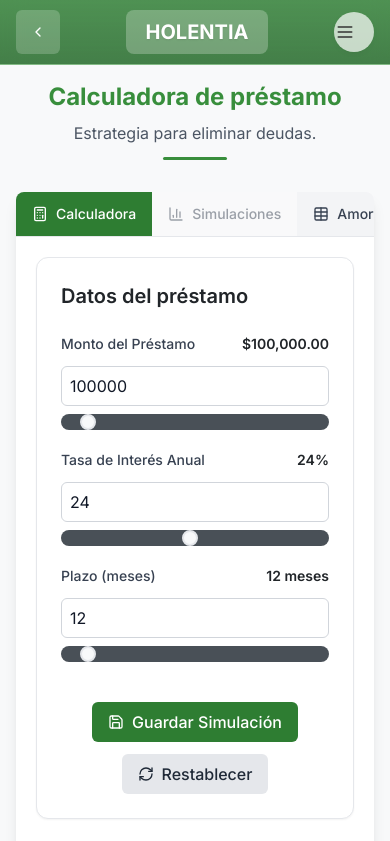
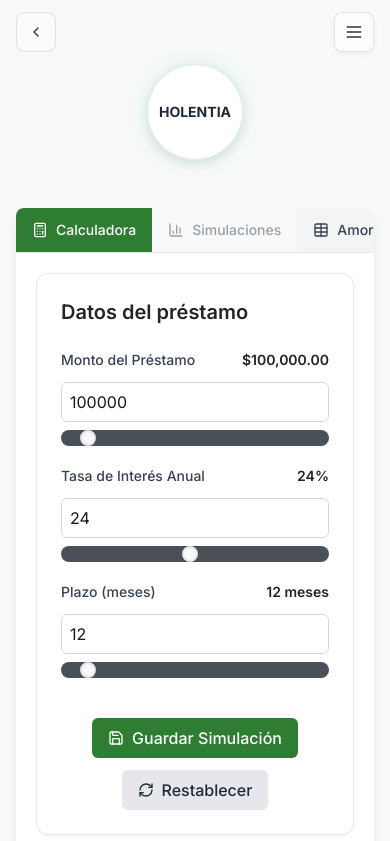
Before and after one commit to daurydicaprio/holentia-app, a Next.js app: page /calculadora-prestamo in a window 390 px wide. Shown: the top 841 px of the page. Built offline with nearby package versions, Linux system fonts and the light colour scheme.

Commit message:
fix: adjust button positions in mobile and desktop tools
Align mobile header buttons and relocate desktop tool buttons for better UX.

Co-authored-by: Daury DiCaprio <67611334+daurydicaprio@users.noreply.github.com>

```diff
--- a/app/cuerpo/page.tsx
+++ b/app/cuerpo/page.tsx
@@ -1,5 +1,4 @@
 import { sectionsData } from "@/lib/data"
-import Header from "@/components/common/header/header"
 import Footer from "@/components/common/footer/footer"
 import Logo from "@/components/common/logo/logo"
 import SectionTabs from "@/components/sections/section-tabs"
@@ -15,7 +14,6 @@ export default function CuerpoPage() {
 
   return (
     <main className="min-h-screen flex flex-col items-center p-4 sm:p-6">
-      <Header />
       <SectionSwipeNavigation />
 
       <div className="flex-1 flex flex-col items-center w-full max-w-6xl mx-auto">
--- a/app/finanzas/page.tsx
+++ b/app/finanzas/page.tsx
@@ -1,5 +1,4 @@
 import { sectionsData } from "@/lib/data"
-import Header from "@/components/common/header/header"
 import Footer from "@/components/common/footer/footer"
 import Logo from "@/components/common/logo/logo"
 import SectionTabs from "@/components/sections/section-tabs"
@@ -15,7 +14,6 @@ export default function FinanzasPage() {
 
   return (
     <main className="min-h-screen flex flex-col items-center p-4 sm:p-6">
-      <Header />
       <SectionSwipeNavigation />
 
       <div className="flex-1 flex flex-col items-center w-full max-w-6xl mx-auto">
--- a/app/mente/page.tsx
+++ b/app/mente/page.tsx
@@ -1,5 +1,4 @@
 import { sectionsData } from "@/lib/data"
-import Header from "@/components/common/header/header"
 import Footer from "@/components/common/footer/footer"
 import Logo from "@/components/common/logo/logo"
 import SectionTabs from "@/components/sections/section-tabs"
@@ -15,7 +14,6 @@ export default function MentePage() {
 
   return (
     <main className="min-h-screen flex flex-col items-center p-4 sm:p-6">
-      <Header />
       <SectionSwipeNavigation />
 
       <div className="flex-1 flex flex-col items-center w-full max-w-6xl mx-auto">
--- a/app/page.tsx
+++ b/app/page.tsx
@@ -1,5 +1,4 @@
 import Logo from "@/components/common/logo/logo"
-import Header from "@/components/common/header/header"
 import Footer from "@/components/common/footer/footer"
 import SectionTabs from "@/components/sections/section-tabs"
 import WelcomeModal from "@/components/common/welcome-modal/welcome-modal"
@@ -10,7 +9,6 @@ import MenuButton from "@/components/common/menu-button/menu-button"
 export default function Home() {
   return (
     <main className="min-h-screen flex flex-col items-center justify-center p-4 sm:p-6">
-      <Header />
       <SectionSwipeNavigation />
 
       <div className="flex-1 flex flex-col items-center justify-center max-w-6xl w-full mx-auto">
--- a/components/common/header/header.tsx
+++ b/components/common/header/header.tsx
@@ -36,5 +36,6 @@ export default function Header() {
 
   if (!mounted) return null
 
+  // Renderizar el header unificado solo una vez
   return <UnifiedHeader section={section} />
 }
--- a/components/common/header/unified-header.tsx
+++ b/components/common/header/unified-header.tsx
@@ -1,7 +1,6 @@
 "use client"
 
 import { useState, useEffect } from "react"
-import Link from "next/link"
 import { useRouter, usePathname } from "next/navigation"
 import { ChevronLeft } from "lucide-react"
 import { useTheme } from "next-themes"
@@ -10,7 +9,6 @@ import { useHapticFeedback } from "@/hooks/use-haptic-feedback"
 import { sectionsData } from "@/lib/data"
 import MenuButton from "@/components/common/menu-button/menu-button"
 import Logo from "@/components/common/logo/logo"
-import { motion } from "framer-motion"
 
 interface UnifiedHeaderProps {
   section?: string | null
@@ -63,25 +61,15 @@ export default function UnifiedHeader({ section }: UnifiedHeaderProps) {
   const isDark = currentTheme === "dark"
 
   // Determinar los estilos basados en la sección
-  let headerBgColor = isDark ? "rgba(30, 30, 30, 0.8)" : "rgba(255, 255, 255, 0.8)"
-  let headerBorderColor = isDark ? "#333333" : "#e5e7eb"
-  let headerGradient = "none"
+  let sectionColor = "#3B82F6" // Color azul por defecto
 
-  // Actualizar los colores y gradientes para el header en páginas de herramientas
-  if (isToolPage) {
-    if (toolSection === "mente") {
-      headerBgColor = isDark ? "rgba(21, 101, 192, 0.6)" : "rgba(21, 101, 192, 0.6)"
-      headerBorderColor = isDark ? "rgba(144, 202, 249, 0.6)" : "rgba(144, 202, 249, 0.6)"
-      headerGradient = "linear-gradient(to bottom, rgba(21, 101, 192, 0.6), rgba(13, 71, 161, 0.6))"
-    } else if (toolSection === "cuerpo") {
-      headerBgColor = isDark ? "rgba(239, 108, 0, 0.6)" : "rgba(239, 108, 0, 0.6)"
-      headerBorderColor = isDark ? "rgba(255, 224, 130, 0.6)" : "rgba(255, 224, 130, 0.6)"
-      headerGradient = "linear-gradient(to bottom, rgba(239, 108, 0, 0.6), rgba(230, 81, 0, 0.6))"
-    } else if (toolSection === "finanzas") {
-      headerBgColor = isDark ? "rgba(46, 125, 50, 0.6)" : "rgba(46, 125, 50, 0.6)"
-      headerBorderColor = isDark ? "rgba(165, 214, 167, 0.6)" : "rgba(165, 214, 167, 0.6)"
-      headerGradient = "linear-gradient(to bottom, rgba(46, 125, 50, 0.6), rgba(27, 94, 32, 0.6))"
-    }
+  // Actualizar los colores basados en la sección
+  if (toolSection === "mente") {
+    sectionColor = "#1976d2" // Color mente
+  } else if (toolSection === "cuerpo") {
+    sectionColor = "#ffa000" // Color cuerpo
+  } else if (toolSection === "finanzas") {
+    sectionColor = "#388e3c" // Color finanzas
   }
 
   const handleBackClick = () => {
@@ -102,115 +90,46 @@ export default function UnifiedHeader({ section }: UnifiedHeaderProps) {
   // Header para páginas de herramientas en móvil
   if (isMobile && isToolPage) {
     return (
-      <header
-        style={{
-          position: "sticky",
-          top: 0,
-          zIndex: 50,
-          backdropFilter: "blur(12px)",
-          WebkitBackdropFilter: "blur(12px)",
-          backgroundColor: headerBgColor,
-          backgroundImage: headerGradient,
-          borderBottom: `1px solid ${headerBorderColor}`,
-          width: "100%",
-          transition: "background-color 0.3s ease, border-color 0.3s ease",
-        }}
-      >
-        <div className="flex items-center justify-between h-16 px-4">
+      <div className="relative">
+        {/* Barra superior con botones en extremos opuestos */}
+        <div className="flex justify-between items-center px-4 py-3">
           <Button
-            variant="ghost"
-            size="icon"
+            variant="outline"
+            size="sm"
             onClick={handleBackClick}
             style={{
-              backgroundColor: "rgba(255, 255, 255, 0.2)",
-              height: "44px",
-              width: "44px",
-              color: "#ffffff",
+              backgroundColor: "rgba(255, 255, 255, 0.3)",
+              borderColor: isDark ? "rgba(255, 255, 255, 0.2)" : "rgba(0, 0, 0, 0.1)",
+              color: isDark ? "#ffffff" : "#333333",
+              height: "40px",
+              width: "40px",
+              borderRadius: "8px", // Cuadrado con bordes redondeados
             }}
-            className="hover:bg-white/30 dark:hover:bg-white/30 active:scale-90 active:bg-white/50 dark:active:bg-white/50 transition-all duration-200"
+            className="flex items-center justify-center hover:bg-white/40 active:scale-95"
           >
-            <ChevronLeft className="h-6 w-6" />
-            <span className="sr-only">Volver</span>
+            <ChevronLeft className="h-5 w-5" />
           </Button>
 
-          <Link
-            href="/"
-            className="font-bold text-xl hover:bg-white/60 dark:hover:bg-white/60 active:bg-white/80 dark:active:bg-white/80 transition-all duration-200 active:scale-95"
-            onClick={() => triggerHapticFeedback("light")}
-            style={{
-              backgroundColor: "rgba(255, 255, 255, 0.25)",
-              padding: "0.5rem 1.25rem",
-              borderRadius: "0.5rem",
-              transition: "all 0.2s ease",
-              color: "#ffffff",
-              textShadow: "0 1px 2px rgba(0, 0, 0, 0.1)",
-            }}
-          >
-            HOLENTIA
-          </Link>
+          <MenuButton section={toolSection} isSquare={true} />
+        </div>
 
-          <MenuButton section={toolSection} />
+        {/* Logo centrado debajo de la barra de navegación */}
+        <div className="flex justify-center mb-4">
+          <Logo section={toolSection} size="md" />
         </div>
-      </header>
+      </div>
     )
   }
 
-  // Header para home o secciones en móvil
+  // Header para home o secciones en móvil - no renderizamos nada aquí
   if (isMobile) {
-    return (
-      <header
-        style={{
-          position: "sticky",
-          top: 0,
-          zIndex: 50,
-          backdropFilter: "blur(12px)",
-          backgroundColor: headerBgColor,
-          borderBottom: `1px solid ${headerBorderColor}`,
-          width: "100%",
-          transition: "background-color 0.3s ease, border-color 0.3s ease",
-        }}
-      >
-        <div className="flex items-center justify-between h-14 px-4">
-          <div className="flex-1"></div>
-
-          <Link
-            href="/"
-            className="font-bold text-lg hover:bg-white/60 dark:hover:bg-gray-700/60 active:bg-white/80 dark:active:bg-gray-700/80 transition-all duration-200 active:scale-95"
-            onClick={() => triggerHapticFeedback("light")}
-            style={{
-              backgroundColor: isDark ? "rgba(30, 30, 30, 0.4)" : "rgba(255, 255, 255, 0.4)",
-              padding: "0.375rem 1rem",
-              borderRadius: "0.375rem",
-              transition: "background-color 0.3s ease",
-            }}
-          >
-            HOLENTIA
-          </Link>
-
-          <div className="flex-1 flex justify-end">
-            <MenuButton section={section} />
-          </div>
-        </div>
-      </header>
-    )
+    return null
   }
 
-  // Header para páginas de herramientas en escritorio
+  // Header para páginas de herramientas en escritorio - ahora sin fondo
   if (isToolPage) {
     return (
-      <motion.div
-        initial={{ opacity: 0, y: -10 }}
-        animate={{ opacity: 1, y: 0 }}
-        transition={{ duration: 0.3 }}
-        className="w-full py-6 mb-6 relative"
-        style={{
-          background: headerGradient,
-          borderBottom: `1px solid ${isDark ? "rgba(75, 85, 99, 0.2)" : "rgba(229, 231, 235, 0.8)"}`,
-          backdropFilter: "blur(8px)",
-          WebkitBackdropFilter: "blur(8px)",
-          zIndex: 40,
-        }}
-      >
+      <div className="w-full py-6 mb-6 relative">
         <div className="max-w-6xl mx-auto px-6 relative">
           {/* Botón de menú posicionado en la esquina superior derecha */}
           <div className="absolute right-6 top-0" style={{ zIndex: 50 }}>
@@ -223,27 +142,8 @@ export default function UnifiedHeader({ section }: UnifiedHeaderProps) {
               <Logo section={toolSection} size="md" />
             </div>
           </div>
-
-          {/* Botones alineados en los extremos */}
-          <div className="flex justify-between items-center w-full px-8">
-            <Link href={`/${toolSection}`}>
-              <Button
-                variant="outline"
-                className="flex items-center gap-2 text-sm h-9 px-4 transition-all duration-300 hover:scale-105"
-                style={{
-                  borderColor: isDark ? "#333333" : "#e5e7eb",
-                  color: isDark ? "#e0e0e0" : "#4b5563",
-                  backgroundColor: isDark ? "rgba(30, 30, 30, 0.5)" : "rgba(255, 255, 255, 0.5)",
-                  backdropFilter: "blur(4px)",
-                }}
-              >
-                <ChevronLeft className="h-4 w-4" />
-                Volver a {toolSection?.charAt(0).toUpperCase() + toolSection?.slice(1)}
-              </Button>
-            </Link>
-          </div>
         </div>
-      </motion.div>
+      </div>
     )
   }
 
--- a/components/common/menu-button/menu-button.tsx
+++ b/components/common/menu-button/menu-button.tsx
@@ -10,9 +10,10 @@ import { motion, AnimatePresence } from "framer-motion"
 
 interface MenuButtonProps {
   section?: string | null
+  isSquare?: boolean
 }
 
-export default function MenuButton({ section }: MenuButtonProps) {
+export default function MenuButton({ section, isSquare = false }: MenuButtonProps) {
   const [isMenuOpen, setIsMenuOpen] = useState(false)
   const { setTheme, resolvedTheme } = useTheme()
   const pathname = usePathname()
@@ -111,22 +112,26 @@ export default function MenuButton({ section }: MenuButtonProps) {
   // Estilos para el botón según el contexto
   const buttonStyle = {
     backgroundColor: isToolPage
-      ? "rgba(255, 255, 255, 0.2)"
+      ? "rgba(255, 255, 255, 0.3)"
       : isDark
         ? "rgba(30, 30, 30, 0.7)"
         : "rgba(255, 255, 255, 0.7)",
     color: isToolPage ? "#ffffff" : isDark ? "#ffffff" : "#333333",
     boxShadow: isMenuOpen ? `0 0 0 2px ${accentColor}, 0 4px 8px rgba(0, 0, 0, 0.1)` : "0 2px 5px rgba(0, 0, 0, 0.05)",
-    border: `1px solid ${isMenuOpen ? accentColor : "transparent"}`,
+    border: `1px solid ${isMenuOpen ? accentColor : isDark ? "rgba(255, 255, 255, 0.2)" : "rgba(0, 0, 0, 0.1)"}`,
+    display: "flex",
+    alignItems: "center",
+    justifyContent: "center",
+    borderRadius: isSquare ? "8px" : "9999px", // Cuadrado con bordes redondeados o círculo
+    width: "40px",
+    height: "40px",
   }
 
   return (
     <div ref={menuRef} className="relative z-50">
       <button
         ref={buttonRef}
-        className={`flex items-center justify-center rounded-full w-10 h-10 transition-all duration-300 ${
-          isMenuOpen ? "scale-110" : "hover:scale-105"
-        } active:scale-95`}
+        className={`transition-all duration-300 ${isMenuOpen ? "scale-110" : "hover:scale-105"} active:scale-95`}
         style={buttonStyle}
         onClick={handleMenuToggle}
         aria-expanded={isMenuOpen}
@@ -140,6 +145,7 @@ export default function MenuButton({ section }: MenuButtonProps) {
               animate={{ rotate: 0, opacity: 1 }}
               exit={{ rotate: 90, opacity: 0 }}
               transition={{ duration: 0.3, ease: "easeOut" }}
+              className="flex items-center justify-center w-full h-full"
             >
               <X className="h-5 w-5" />
             </motion.div>
@@ -150,6 +156,7 @@ export default function MenuButton({ section }: MenuButtonProps) {
               animate={{ rotate: 0, opacity: 1 }}
               exit={{ rotate: -90, opacity: 0 }}
               transition={{ duration: 0.3, ease: "easeOut" }}
+              className="flex items-center justify-center w-full h-full"
             >
               <Menu className="h-5 w-5" />
             </motion.div>
--- a/components/tool-page-client.tsx
+++ b/components/tool-page-client.tsx
@@ -3,13 +3,19 @@
 import type React from "react"
 
 import { useState, useEffect } from "react"
-import Header from "@/components/common/header/header"
+import Link from "next/link"
+import { ChevronLeft, Coffee } from "lucide-react"
+import { Button } from "@/components/ui/button"
 import Footer from "@/components/common/footer/footer"
 import ScrollToTop from "@/components/common/scroll-to-top/scroll-to-top"
 import SectionSwipeNavigation from "@/components/sections/section-swipe-navigation"
 import type { CardData } from "@/types"
 import { useTheme } from "next-themes"
 import { motion } from "framer-motion"
+import { useMediaQuery } from "@/hooks/use-media-query"
+import UnifiedHeader from "@/components/common/header/unified-header"
+import { useRouter } from "next/navigation"
+import { useHapticFeedback } from "@/hooks/use-haptic-feedback"
 
 interface ToolPageClientProps {
   params: {
@@ -24,6 +30,9 @@ export default function ToolPageClient({ params, toolData, toolContent }: ToolPa
   const { section } = params
   const [mounted, setMounted] = useState(false)
   const { resolvedTheme } = useTheme()
+  const isMobile = useMediaQuery("(max-width: 768px)")
+  const router = useRouter()
+  const { triggerHapticFeedback } = useHapticFeedback()
 
   useEffect(() => {
     setMounted(true)
@@ -46,15 +55,24 @@ export default function ToolPageClient({ params, toolData, toolContent }: ToolPa
 
   // Usar el tema resuelto para evitar parpadeos
   const currentTheme = mounted ? resolvedTheme : "light"
+  const isDark = currentTheme === "dark"
+
+  const handleBackClick = () => {
+    triggerHapticFeedback("medium")
+    router.push(`/${section}`)
+  }
 
   if (!mounted) return null
 
   return (
     <main className="min-h-screen flex flex-col">
-      <Header />
+      {/* Usar el header unificado para herramientas */}
+      <UnifiedHeader section={section} />
       <SectionSwipeNavigation />
 
       <div className="flex-1 p-4 sm:p-6 max-w-6xl mx-auto w-full">
+        {/* En móvil, no mostramos el título de nuevo porque ya está en el header */}
+        {!isMobile && (
           <motion.div
             initial={{ opacity: 0, y: 10 }}
             animate={{ opacity: 1, y: 0 }}
@@ -91,6 +109,60 @@ export default function ToolPageClient({ params, toolData, toolContent }: ToolPa
               }}
             ></div>
           </motion.div>
+        )}
+
+        {/* En móvil, añadimos un poco de espacio superior */}
+        {isMobile && <div className="h-4"></div>}
+
+        {/* Botones en extremos opuestos del recuadro de la herramienta (solo en escritorio) */}
+        {!isMobile && (
+          <div className="flex justify-between items-center mb-6">
+            <Button
+              variant="outline"
+              className="flex items-center gap-2 text-sm h-10 px-5 transition-all duration-300 hover:scale-105"
+              style={{
+                borderColor: sectionColor,
+                color: sectionColor,
+                backgroundColor: isDark ? "rgba(0, 0, 0, 0.2)" : "rgba(255, 255, 255, 0.6)",
+                backdropFilter: "blur(4px)",
+                fontWeight: 500,
+              }}
+              onClick={handleBackClick}
+              onMouseOver={(e) => {
+                e.currentTarget.style.backgroundColor = isDark ? "rgba(0, 0, 0, 0.3)" : "rgba(255, 255, 255, 0.8)"
+              }}
+              onMouseOut={(e) => {
+                e.currentTarget.style.backgroundColor = isDark ? "rgba(0, 0, 0, 0.2)" : "rgba(255, 255, 255, 0.6)"
+              }}
+            >
+              <ChevronLeft className="h-4 w-4" />
+              Volver a {section.charAt(0).toUpperCase() + section.slice(1)}
+            </Button>
+
+            <Link href="/apoyar">
+              <Button
+                variant="outline"
+                className="flex items-center gap-2 text-sm h-10 px-5 transition-all duration-300 hover:scale-105"
+                style={{
+                  borderColor: sectionColor,
+                  color: sectionColor,
+                  backgroundColor: isDark ? "rgba(0, 0, 0, 0.2)" : "rgba(255, 255, 255, 0.6)",
+                  backdropFilter: "blur(4px)",
+                  fontWeight: 500,
+                }}
+                onMouseOver={(e) => {
+                  e.currentTarget.style.backgroundColor = isDark ? "rgba(0, 0, 0, 0.3)" : "rgba(255, 255, 255, 0.8)"
+                }}
+                onMouseOut={(e) => {
+                  e.currentTarget.style.backgroundColor = isDark ? "rgba(0, 0, 0, 0.2)" : "rgba(255, 255, 255, 0.6)"
+                }}
+              >
+                <Coffee className="h-4 w-4" />
+                Hacer donación
+              </Button>
+            </Link>
+          </div>
+        )}
 
         {toolContent}
       </div>
```
Lines whose indentation alone changed are shown as unchanged.
